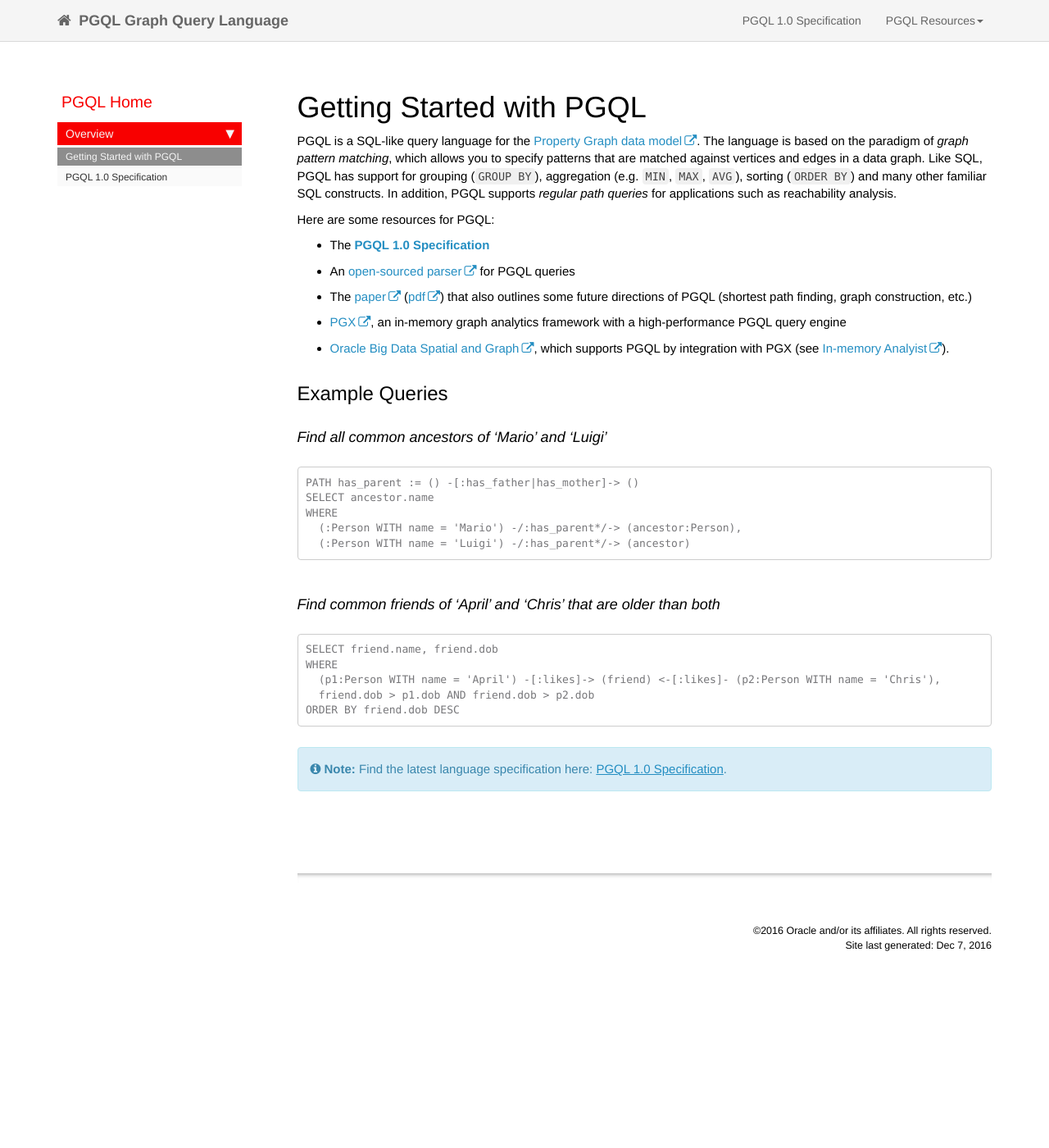
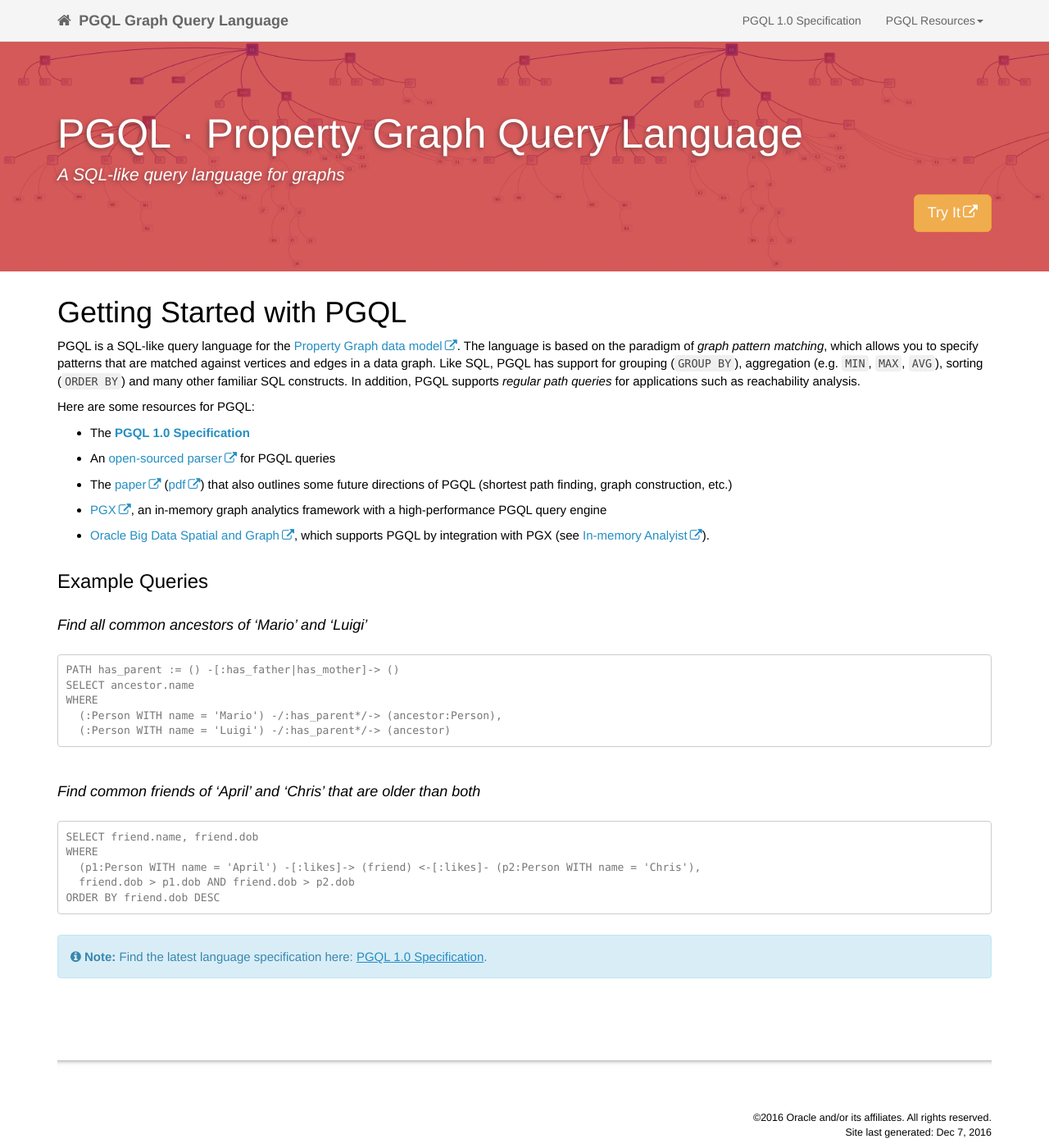
Before and after one commit to oracle/pgql-lang, a Jekyll site: the page built from index.md, in a window 1280 px wide and 1400 px high. Shown: the whole window at 82% size. Built offline with Jekyll 4.4.1, drawn with Linux system fonts in a browser that asks for light colours; nearby versions of some CDN libraries; comment, search, counter and statistics services are not loaded.

Commit message:
splashy graph picture from Tim (on front page)

```diff
--- a/_layouts/default.html
+++ b/_layouts/default.html
@@ -55,17 +55,47 @@
 </head>
 <body>
 {% include topnav.html %}
+
+
+{% if page.url contains 'index.html' %}
+<div class="row">
+<div class="jumbotron jumbotron--overlay"
+  style=" background-image: linear-gradient(rgba(190, 0, 0, 0.65), rgba(190, 0, 0, 0.65)), url('images/graph.png');background-size: contain;"
+>
+    <div class="container">
+      <h1 class="page__title" itemprop="headline" style="color:white;font-size: 50px;">
+           PGQL · Property Graph Query Language
+      </h1>
+        <p class="page__lead" style="color:white;"><em>A SQL-like query language for graphs</em>
+</p>
+        <p><a href="http://www.oracle.com/technetwork/oracle-labs/parallel-graph-analytics/overview/index.html" class="pull-right btn btn-warning btn-lg">Try It</a></p>
+    </div>
+</div>
+</div>
+{% endif %}
+
+
 <!-- Page Content -->
 <div class="container">
-    <div class="col-lg-12">&nbsp;</div>
-    <!-- Content Row -->
-    <div class="row">
+  <div class="col-lg-12">&nbsp;</div>
+    {% if page.url contains 'index.html' %}
+      <!-- don't show the sidebar --!>
+    {% else %}
+
+      <!-- Content Row -->
+      <div class="row">
         <!-- Sidebar Column -->
         <div class="col-md-3">
 
           {% include sidebar.html %}
+    {% endif %}
     <!-- Content Column -->
+
+    {% if page.url contains 'index.html' %}
+    <div style="margin-top:290px;> <!-- make it span over the entire page -->
+    {% else %}
     <div class="col-md-9">
+    {% endif %}
         {{content}}
     </div>
     <!-- /.row -->
--- a/css/theme-red.css
+++ b/css/theme-red.css
@@ -137,3 +137,14 @@
     border-top-color: #FFFFFF;
     border-bottom-color: #FFFFFF;
 }
+
+.jumbotron {
+  text-shadow: -2px 2px 5px #884444;
+  position: absolute;
+  left: 0px;
+  width: 100%;
+}
+
+.jumbotron .btn {
+  text-shadow: none;
+}
```
Also changed, not shown: images/graph.png (added).
